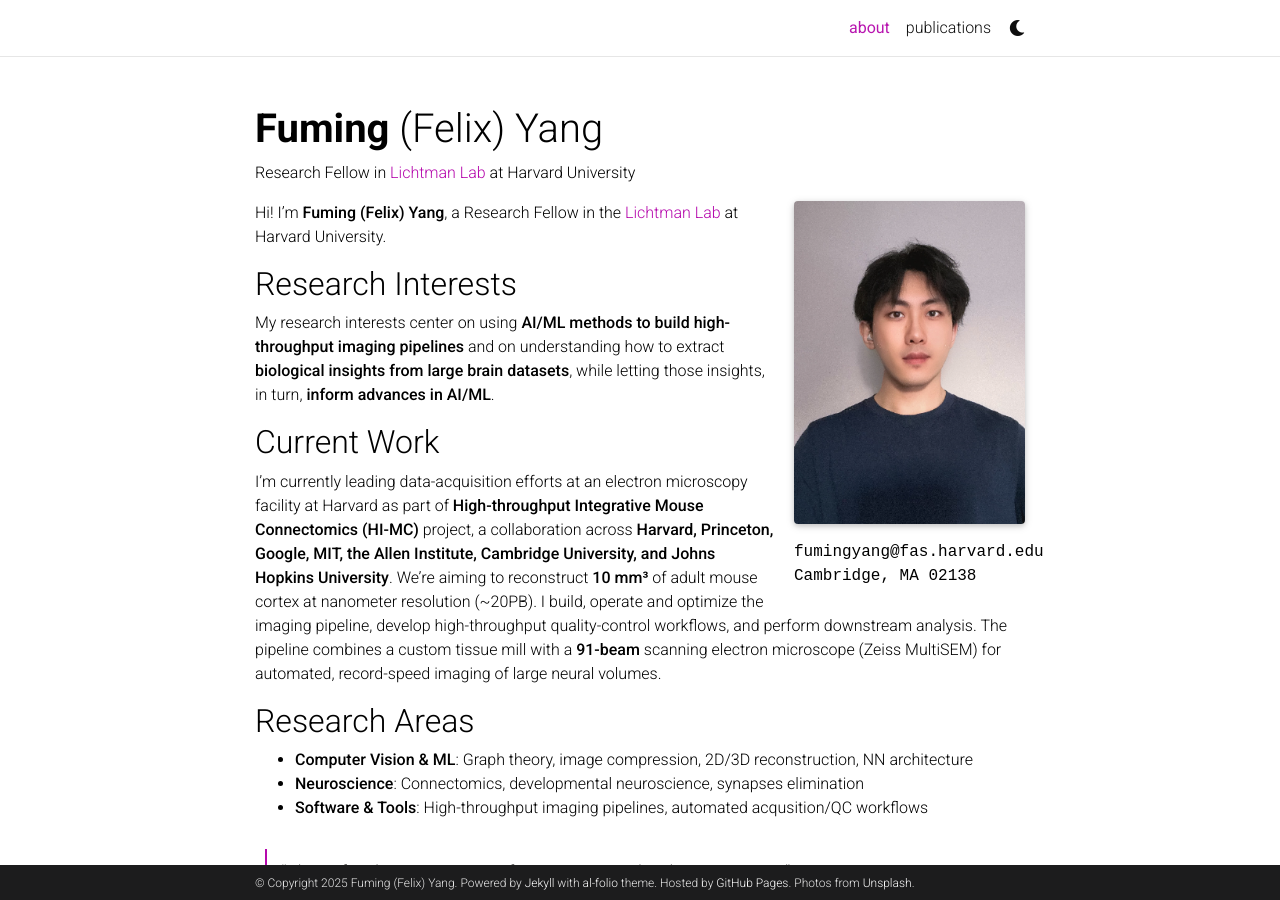
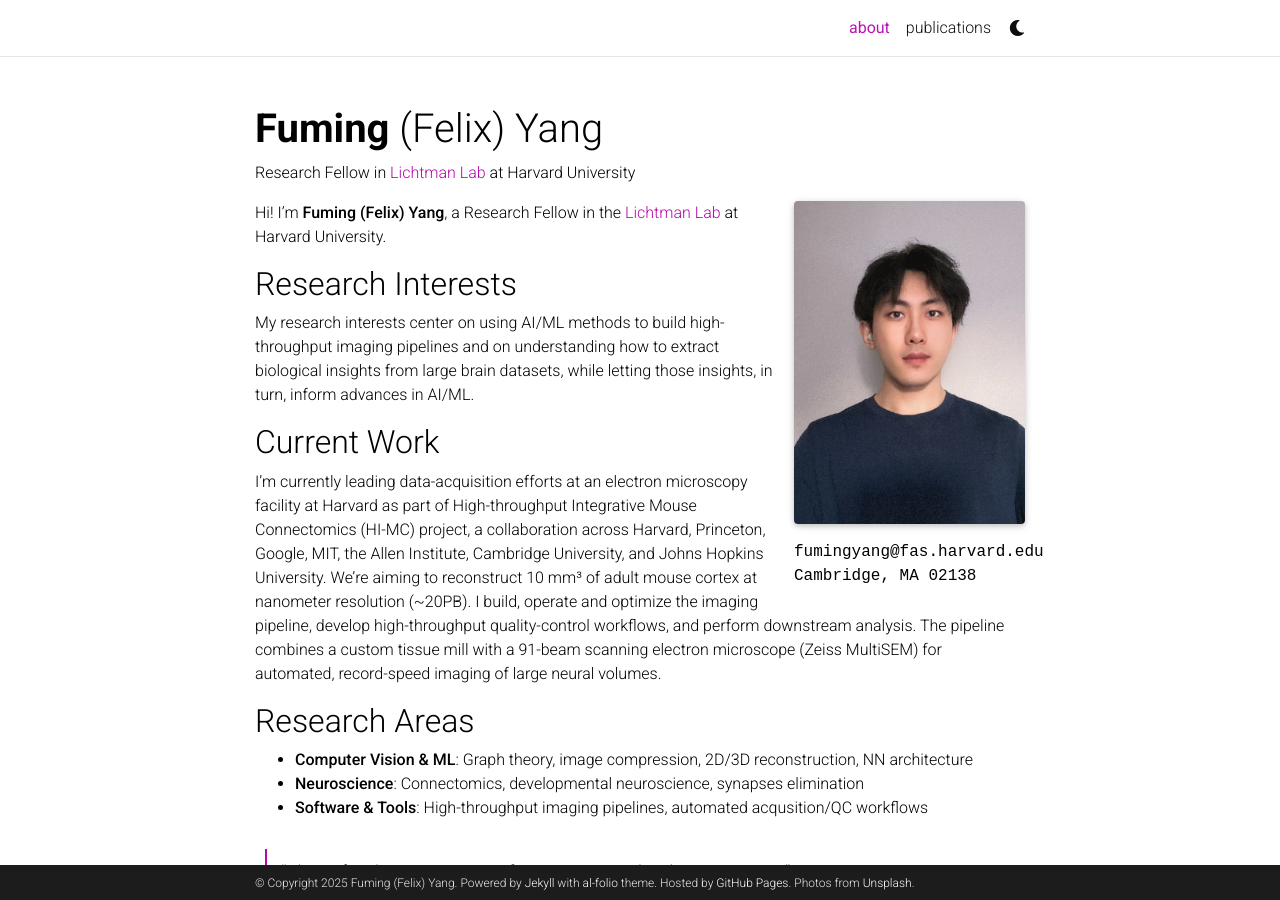
Before and after one commit to FumingYang-Felix/FumingYang-Felix.github.io, a Jekyll site: the page built from _pages/about.md, in a window 1280 px wide and 900 px high. Built offline with Jekyll 4.4.1, drawn with Linux system fonts in a browser that asks for light colours; full-size pictures stand in for the smaller copies a plugin makes; comment, search, counter and statistics services are not loaded; a style sheet for code colours, icons or effects is not loaded.

```diff
--- a/_pages/about.md
+++ b/_pages/about.md
@@ -22,11 +22,11 @@ Hi! I'm **Fuming (Felix) Yang**, a Research Fellow in the [Lichtman Lab](https:/
 
 ## Research Interests
 
-My research interests center on using **AI/ML methods to build high-throughput imaging pipelines** and on understanding how to extract **biological insights from large brain datasets**, while letting those insights, in turn, **inform advances in AI/ML**.
+My research interests center on using AI/ML methods to build high-throughput imaging pipelines and on understanding how to extract biological insights from large brain datasets, while letting those insights, in turn, inform advances in AI/ML.
 
 ## Current Work
 
-I'm currently leading data-acquisition efforts at an electron microscopy facility at Harvard as part of **High-throughput Integrative Mouse Connectomics (HI-MC)** project, a collaboration across **Harvard, Princeton, Google, MIT, the Allen Institute, Cambridge University, and Johns Hopkins University**. We're aiming to reconstruct **10 mm³** of adult mouse cortex at nanometer resolution (~20PB). I build, operate and optimize the imaging pipeline, develop high-throughput quality-control workflows, and perform downstream analysis. The pipeline combines a custom tissue mill with a **91-beam** scanning electron microscope (Zeiss MultiSEM) for automated, record-speed imaging of large neural volumes.
+I'm currently leading data-acquisition efforts at an electron microscopy facility at Harvard as part of High-throughput Integrative Mouse Connectomics (HI-MC) project, a collaboration across Harvard, Princeton, Google, MIT, the Allen Institute, Cambridge University, and Johns Hopkins University. We're aiming to reconstruct 10 mm³ of adult mouse cortex at nanometer resolution (~20PB). I build, operate and optimize the imaging pipeline, develop high-throughput quality-control workflows, and perform downstream analysis. The pipeline combines a custom tissue mill with a 91-beam scanning electron microscope (Zeiss MultiSEM) for automated, record-speed imaging of large neural volumes.
 
 
 
```
